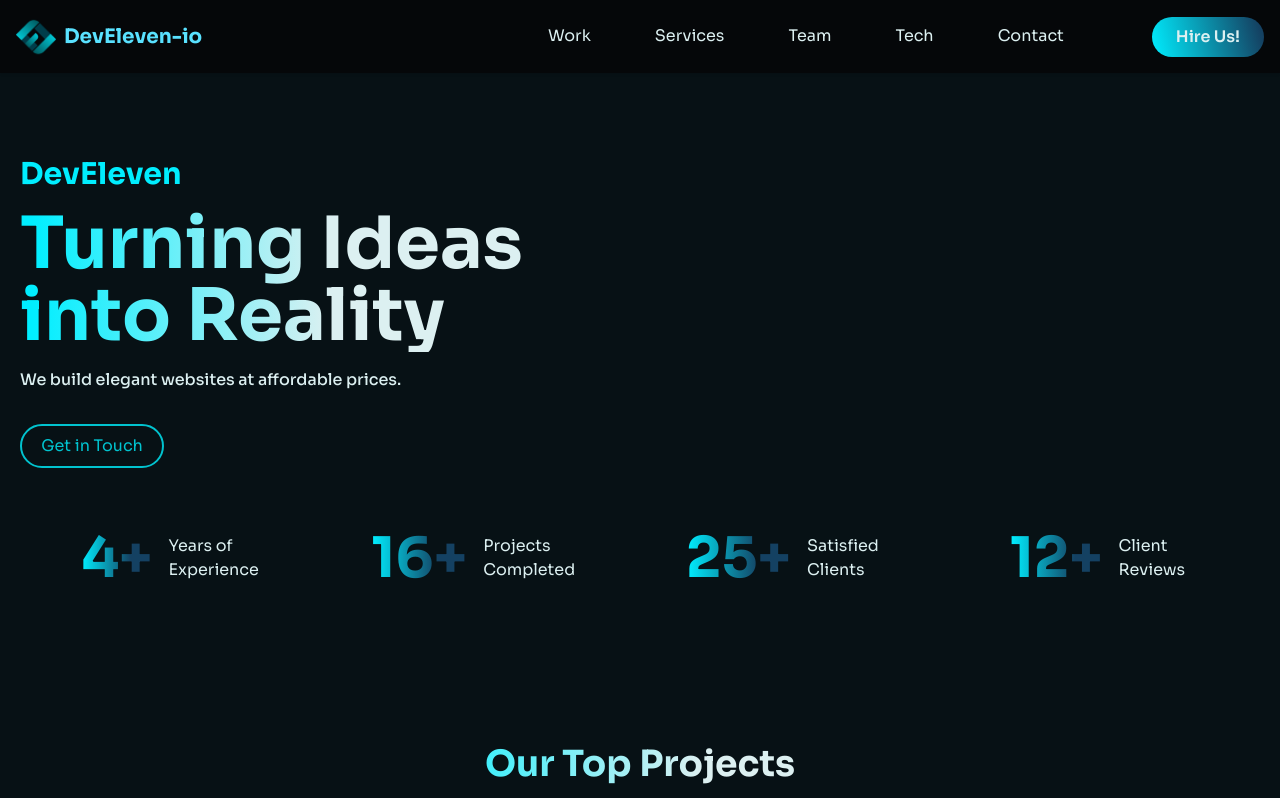
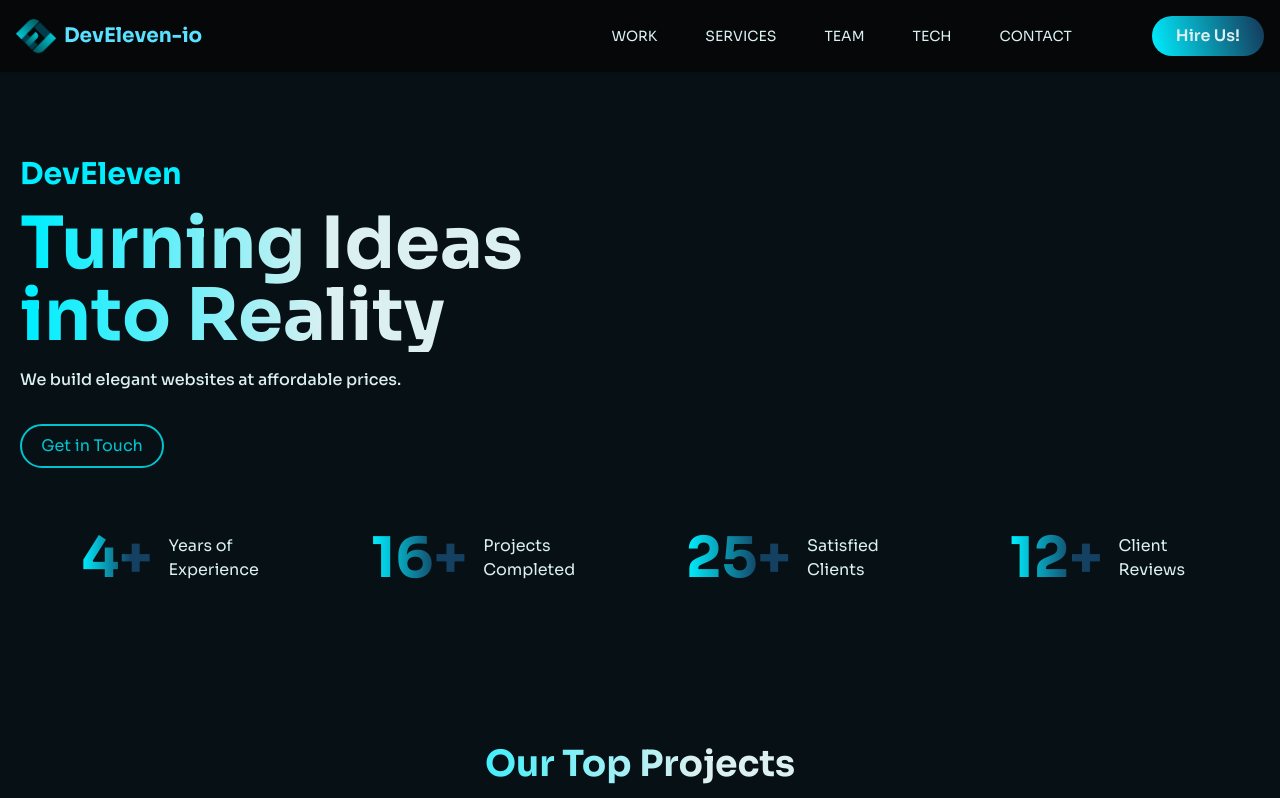
Before and after one commit to DEVELEVEN-io/develeven-io, a Next.js app: page / in a window 1280 px wide. Shown: the top 798 px of the page. Built offline with nearby package versions, Linux system fonts and the light colour scheme.

Commit message:
Made nav-links Uppercase

```diff
--- a/components/Navbar/Navbar.jsx
+++ b/components/Navbar/Navbar.jsx
@@ -44,7 +44,7 @@
 
           <ul className={`nav-list ml-auto ${isOpen ? 'open' : ''}`}>
             {navLinks.map((link, index) => (
-              <li key={index} className='nav-link px-2 pt-2 pb-1'>
+              <li key={index} className='nav-link px-0 pt-2 pb-1 text-sm'>
                 <Link
                   to={link.to}
                   activeClass="active"
@@ -54,7 +54,7 @@
                   duration={500}
                   className="text-txtdark"
                 >
-                  {link.label}
+                  {link.label.toUpperCase()}
                 </Link>
               </li>
             ))}
```
